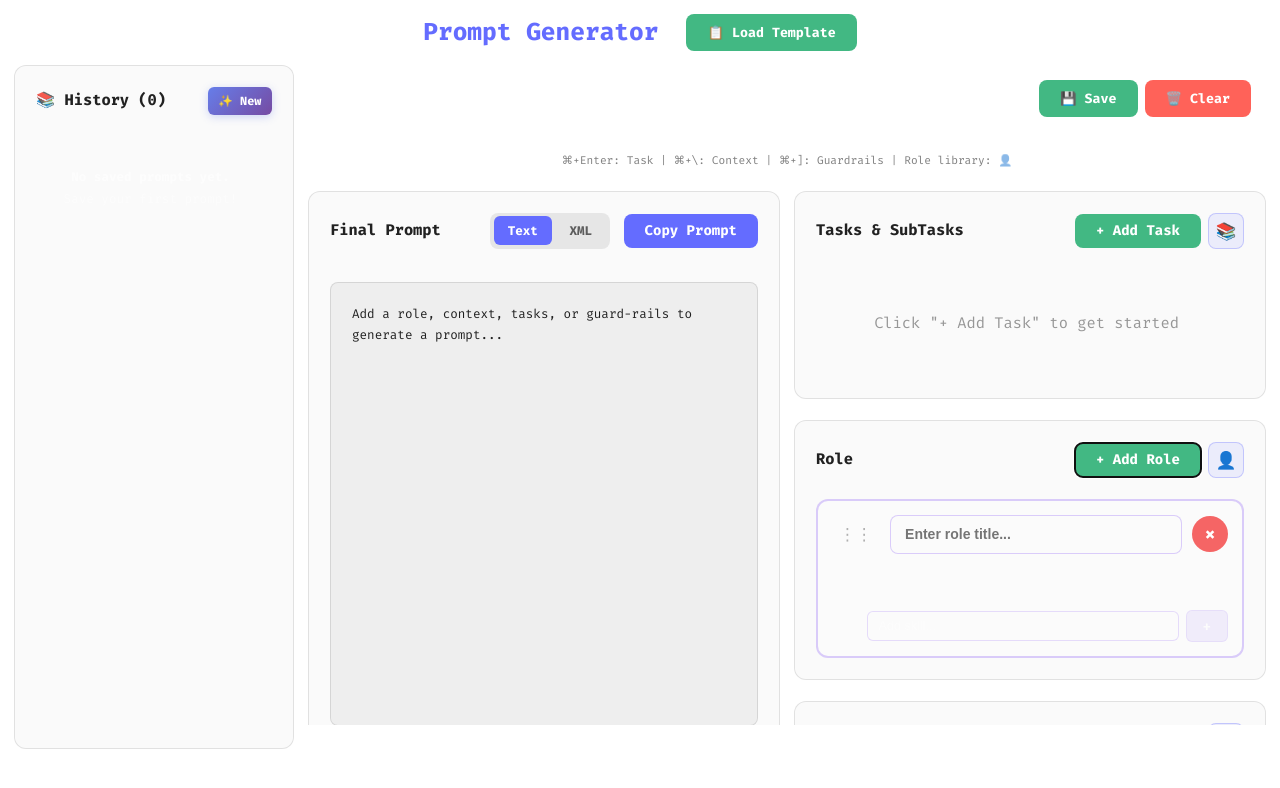
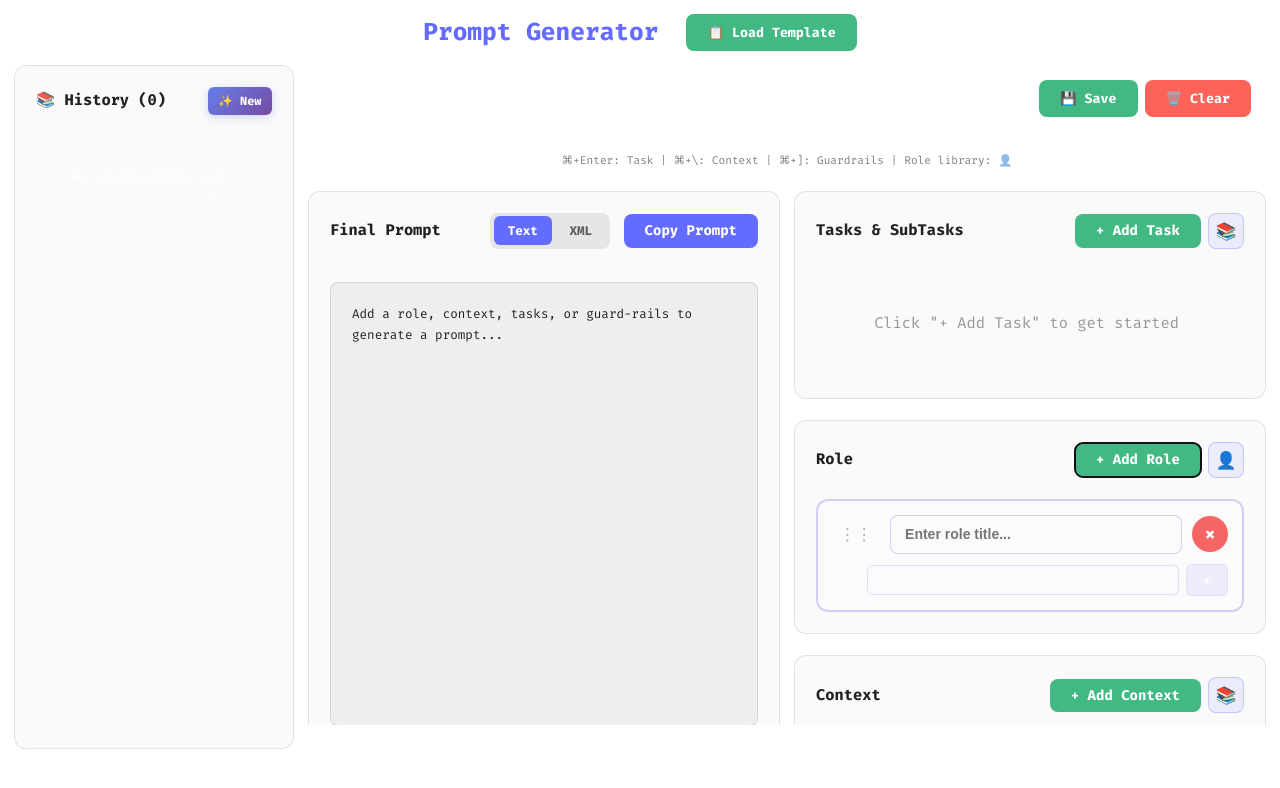
Before and after one commit to RastogiAbhijeet/prompter, a React (Vite) app: page / in a window 1280 px wide. Both pictures are taken after a click on the button "+ Add Role". Shown: the top 788 px of the page. Built offline with nearby package versions, Linux system fonts and the light colour scheme.

Commit message:
feat: convert skills to array and manageable

```diff
--- a/src/App.css
+++ b/src/App.css
@@ -771,44 +771,48 @@
   gap: 0.5rem;
 }
 
-.skills-tags {
-  display: flex;
-  flex-wrap: wrap;
-  gap: 0.5rem;
-  min-height: 32px;
-  padding: 0.25rem 0;
-}
-
-.skill-tag {
-  display: inline-flex;
-  align-items: center;
-  gap: 0.5rem;
+.skills-list {
+  list-style: none;
+  padding: 0;
+  margin: 0;
+  display: flex;
+  flex-direction: column;
+  gap: 0.25rem;
+}
+
+.skill-item {
+  display: flex;
+  align-items: center;
+  justify-content: space-between;
+  padding: 0.5rem 0.75rem;
+  background: rgba(139, 92, 246, 0.15);
+  border: 1px solid rgba(139, 92, 246, 0.2);
+  border-radius: 6px;
+  transition: all 0.2s ease;
+}
+
+.skill-item:hover {
   background: rgba(139, 92, 246, 0.2);
-  border: 1px solid rgba(139, 92, 246, 0.3);
-  padding: 0.4rem 0.75rem;
-  border-radius: 16px;
-  font-size: 0.85rem;
-  color: rgba(255, 255, 255, 0.9);
+  border-color: rgba(139, 92, 246, 0.3);
+}
+
+.skill-text {
+  color: rgba(255, 255, 255, 0.9);
+  font-size: 0.9rem;
   font-weight: 500;
-  transition: all 0.2s ease;
-}
-
-.skill-tag:hover {
-  background: rgba(139, 92, 246, 0.3);
-  border-color: rgba(139, 92, 246, 0.5);
 }
 
 .skill-remove {
   background: none;
   border: none;
-  color: rgba(255, 255, 255, 0.7);
-  cursor: pointer;
-  font-size: 1.2rem;
+  color: rgba(255, 255, 255, 0.5);
+  cursor: pointer;
+  font-size: 1.3rem;
   line-height: 1;
   padding: 0;
   margin: 0;
-  width: 16px;
-  height: 16px;
+  width: 20px;
+  height: 20px;
   display: flex;
   align-items: center;
   justify-content: center;
--- a/src/App.tsx
+++ b/src/App.tsx
@@ -1531,10 +1531,11 @@ function App() {
                         </button>
                       </div>
                       <div className="role-skills-section">
-                        <div className="skills-tags">
+                        {role.skills.length > 0 && (
+                          <ul className="skills-list">
                             {role.skills.map((skill, index) => (
-                            <span key={index} className="skill-tag">
-                              {skill}
+                              <li key={index} className="skill-item">
+                                <span className="skill-text">{skill}</span>
                                 <button
                                   className="skill-remove"
                                   onClick={() =>
@@ -1545,9 +1546,10 @@ function App() {
                                 >
                                   ×
                                 </button>
-                            </span>
+                              </li>
                             ))}
-                        </div>
+                          </ul>
+                        )}
                         <div className="add-skill-input">
                           <input
                             type="text"
```
Lines whose indentation alone changed are shown as unchanged.
